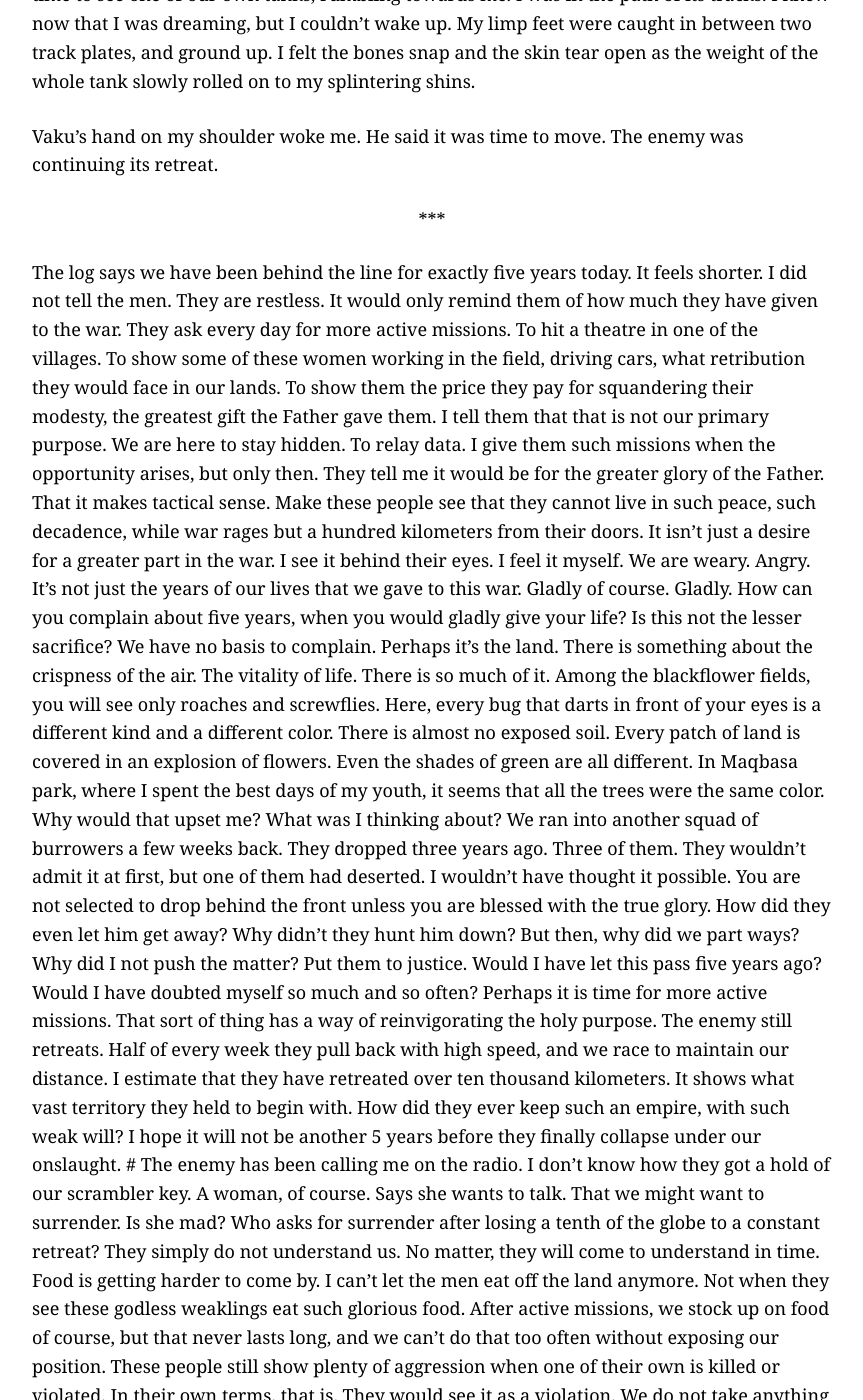
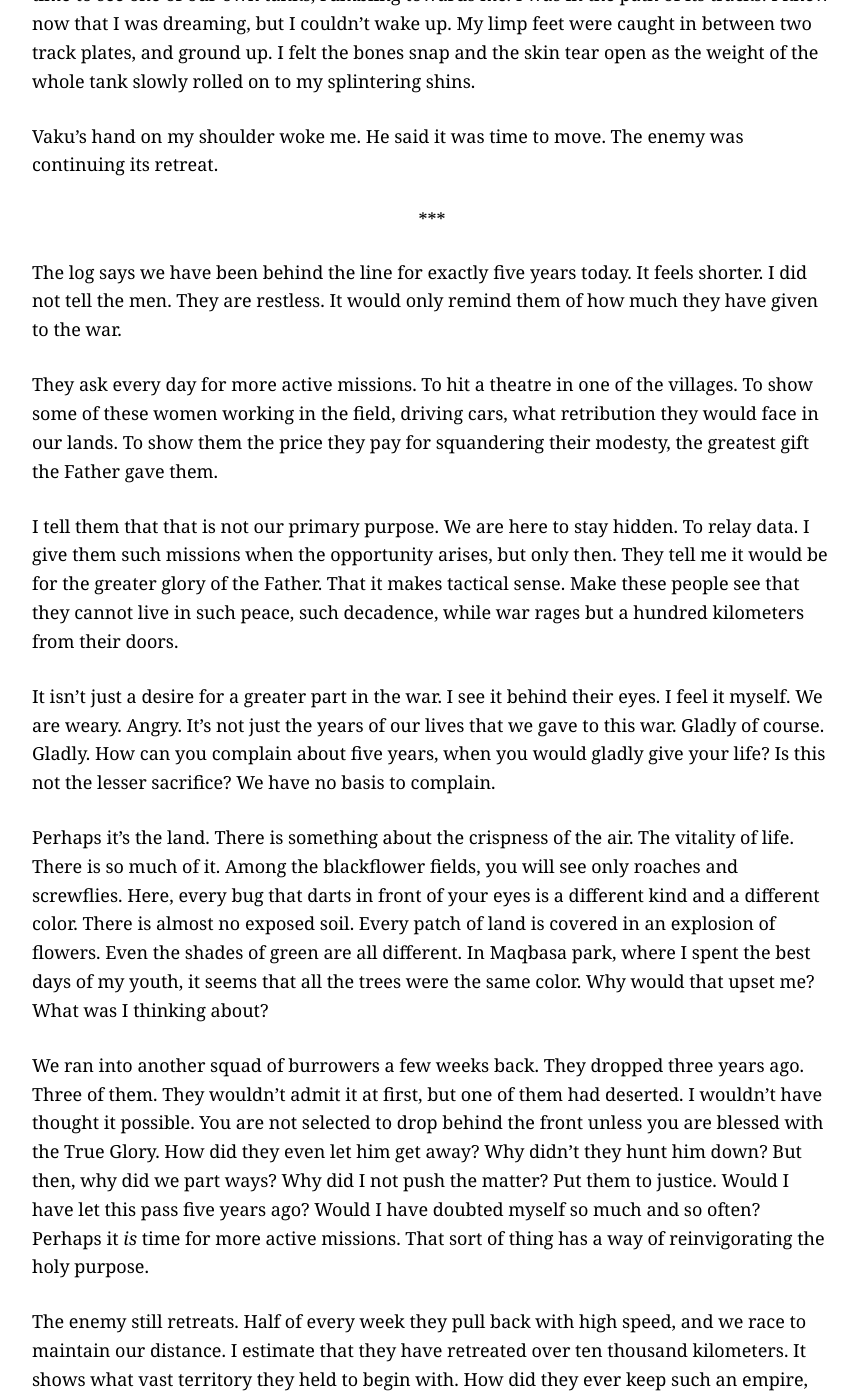
Before and after one commit to pbloem/profane-tmesis, a Jekyll site: the page built from infinite-high-ground.md, in a window 1280 px wide and 1400 px high, scrolled down 4266 px. Shown: the whole window, without its empty margins (208-1071 px from the left). Built offline with Jekyll 4.4.1, drawn with Linux system fonts in a browser that asks for light colours; our own code applies the rules of GitHub Pages for plain Markdown files; some of the changed text lies outside the part shown.

Commit message:
Update infinite-high-ground.md

```diff
--- a/infinite-high-ground.md
+++ b/infinite-high-ground.md
@@ -67,53 +67,96 @@ Vaku's hand on my shoulder woke me. He said it was time to move. The enemy was c
 ---
 
 The log says we have been behind the line for exactly five years today. It feels shorter. I did not tell the men. They are restless. It would only remind them of how much they have given to the war.
+
 They ask every day for more active missions. To hit a theatre in one of the villages. To show some of these women working in the field, driving cars, what retribution they would face in our lands. To show them the price they pay for squandering their modesty, the greatest gift the Father gave them.
+
 I tell them that that is not our primary purpose. We are here to stay hidden. To relay data. I give them such missions when the opportunity arises, but only then. They tell me it would be for the greater glory of the Father. That it makes tactical sense. Make these people see that they cannot live in such peace, such decadence, while war rages but a hundred kilometers from their doors.
+
 It isn't just a desire for a greater part in the war. I see it behind their eyes. I feel it myself. We are weary. Angry. It's not just the years of our lives that we gave to this war. Gladly of course. Gladly. How can you complain about five years, when you would gladly give your life? Is this not the lesser sacrifice? We have no basis to complain.
+
 Perhaps it's the land. There is something about the crispness of the air. The vitality of life. There is so much of it. Among the blackflower fields, you will see only roaches and screwflies. Here, every bug that darts in front of your eyes is a different kind and a different color. There is almost no exposed soil. Every patch of land is covered in an explosion of flowers. Even the shades of green are all different. In Maqbasa park, where I spent the best days of my youth, it seems that all the trees were the same color. Why would that upset me? What was I thinking about?
-We ran into another squad of burrowers a few weeks back. They dropped three years ago. Three of them. They wouldn't admit it at first, but one of them had deserted. I wouldn't have thought it possible. You are not selected to drop behind the front unless you are blessed with the true glory. How did they even let him get away? Why didn't they hunt him down?
+
+We ran into another squad of burrowers a few weeks back. They dropped three years ago. Three of them. They wouldn't admit it at first, but one of them had deserted. I wouldn't have thought it possible. You are not selected to drop behind the front unless you are blessed with the True Glory. How did they even let him get away? Why didn't they hunt him down?
 But then, why did we part ways? Why did I not push the matter? Put them to justice. Would I have let this pass five years ago? Would I have doubted myself so much and so often?
-Perhaps it is time for more active missions. That sort of thing has a way of reinvigorating the holy purpose.
+Perhaps it _is_ time for more active missions. That sort of thing has a way of reinvigorating the holy purpose.
+
 The enemy still retreats. Half of every week they pull back with high speed, and we race to maintain our distance. I estimate that they have retreated over ten thousand kilometers. It shows what vast territory they held to begin with. How did they ever keep such an empire, with such weak will? I hope it will not be another 5 years before they finally collapse under our onslaught.
-#
+
+---
+
 The enemy has been calling me on the radio. I don't know how they got a hold of our scrambler key. A woman, of course. Says she wants to talk. That we might want to surrender. Is she mad? Who asks for surrender after losing a tenth of the globe to a constant retreat? They simply do not understand us. No matter, they will come to understand in time.
+
 Food is getting harder to come by. I can't let the men eat off the land anymore. Not when they see these godless weaklings eat such glorious food. After active missions, we stock up on food of course, but that never lasts long, and we can't do that too often without exposing our position. These people still show plenty of aggression when one of their own is killed or violated. In their own terms, that is. They would see it as a violation. We do not take anything from them that they didn't squander already. We are only vessels for the Father's wrath.
+
 We have taken to pretending to be them. Vaku is good at their language. He dresses up in their clothes and asks for food. It took us a while to figure that out. These people don't use coin, so we can't pay for anything. Vaku started out by stealing, but it's hard to steal enough food for four men to survive. After a while, he was caught, and he felt sure that they would imprison him. Perhaps even mutilate him. They still do that in the south of Maqbasa-bar, where Vaku is from.
+
 Of course they don't do that here. I could have told him that. But I didn't expect what happened next. They asked him why he needed to steal. He made up a story about being thrown out of his house. They didn't seem to believe him, but they let him leave with the food. They just gave it.
-I don't understand how these people survived for so long. We all know the instinct to give to the beggar. The Father teaches that we must be charitable. But the people in the streets are suffering from blackflower-syrup addiction. They are there to conquer their own weakness. Any money given directly to them is not spent to their benefit. The Temple is the vessel for His benevolence. The Temple can distribute our money so that it does good to all His children.
+
+I don't understand how these people survived for so long. We all know the instinct to give to the beggar. The Father teaches that we must be charitable. But the people in the streets are suffering from addiction to the blackflower-syrup. The Father put them there to conquer their own weakness. Any money given directly to them is not spent to their benefit. The Temple is the vessel for His benevolence. The Temple can distribute our money so that it does good to all His children.
+
 In any case, another way in which their misguided weakness speeds along our advance. We can more or less ask them for what we need, and they seem happy enough to feed us and clothe us. Vaku tells me that he has all but stopped making up stories. He assures me that all the other people still pay. There is still money here, even though they pay it by tapping their rings or waving a card. Everybody seems to have a ritual all their own. But if Vaku says he cannot pay, they give it to him for free. Even boots and coats we have taken from them like this.
+
 The strange thing is, the easier it is to take things from them, the more uneasy the men become about it. Especially Vaku, he keeps saying that he'd prefer it if we could somehow steal some money. Then he could pay. When I ask him why that would be better, he says it might be less conspicuous, but he knows it's meaningless. The front is one hundred kilometers behind us. In a few weeks all these people will be killed or captured. Their smiles and their misguided charity will not save them from a life among the saltwort and the blackflower.
+
 The woman on the radio says we are not winning the war. We are slowly losing. The front is advancing on Maqbasa-bar by kilometers a week, she says. The first rule of war propaganda. Whatever truths we speak, they will simply repeat the reverse back twice as loudly. We do the same thing with our internal propaganda. If the dissident factions say we're godless, the first thing we tell our people is that they are godless. If the dissidents say we are oppressive, we say that their aim is to oppress.
+
 Still, I must admit that something about her intonation gets under my skin. It is as though it doesn't really matter to her whether I believe it.
-I checked the heat signatures on the satellite feed. The front is there. Right on our backs. I'll tell the men to fall back a little this week. Check with our own eyes that the front is still there.
+
+I checked the heat signatures on the satellite feed. The front is there. Right on our backs. I'll tell the men to fall back a little this week. Then we will be able to see with our own eyes, how wrong this woman is.
+
 They have stopped asking for active missions. In fact, the whole subject seems to cause a great depressive mood among them. The last one was half a year ago, and I don't know how to describe it. It was like everybody was acting. We did everything as we have done so many times before, but somehow much more quietly. We didn't shout or scream, so all we could hear were the infidels wailing and pleading and begging. There was no real celebration afterwards. Nobody speaks about it.
-#
+
+---
+
 We have taken to wearing only their clothes. It was unavoidable, I suppose. I ordered the men to tear out their insignia from the remainders of their faded uniforms and to wear them around their arms, under these thin linen shirts that the enemy wears. The marks of our people and of our Father will always be closest to their skin.
+
 Since we now appear like them, it makes little sense to hide anymore. Over the last year, Vaku has taught us to speak their language. It's surprisingly easy to pick up. I find myself thinking in it half the time. Five years ago that would have disgusted me.
+
 We pay for our food now. Vaku was right. Somehow it's easier that way. We discovered that there is a kind of itinerant lifestyle in their culture that is indulged. It seems an aspect of human freedom that they value. If people wish to live on the fringes of society, most of them agree that that should be allowed if not actively encouraged. It allows us to do odd jobs, mostly simple farmwork, to scrape together a living.
+
 I once asked one of  them what the benefit is of this indulgence to their land and people. Why allow such a lack of loyalty to their culture? They don't seem to have a word for Empire, or if they do, they don't use it often. He didn't understand what I was trying to ask. This happens often: they are eager to answer any question you ask, but they are somehow stumped by the simplest things.
-#
+
+---
+
 We lost Amerestin. He left in the night. We didn't hunt him down. We barely talked about it.
+
 I don't think he went over to them. It's not that he still believes in the cause. That fire has dimmed in all of us. It's the other thing. The thing we don't talk about. It's probably the main reason we move on with the speed we do. It's hard to take. The way they look at you with such welcoming eyes. Such charity and friendliness.
+
 He didn't leave because he wanted to be one of them. He just didn't want to be one of us anymore.
-#
+
+---
+
 Vaku and Ren are gone too, both in the same night. They must have decided independently. None of us talked much at all anymore. I like to imagine that they left at the exact same time, by pure coincidence. If they crossed paths one final time, there would have been nothing to say.
+
 I'm by myself now. Amarestin had the right idea. It's easier this way. Fundamentally, it doesn't change anything. I can't let the front catch up with me. I can't imagine I would pass as anything but a deserter. The woman on the radio keeps me company. I don't answer, but I like the sound of her voice.
+
 She still claims that the front is slowly advancing on Maqbasa-bar every day. She must know that isn't true. I've fallen back to visual range. I can see our tanks in the distance. I still send updates every now and then, and they still confirm receipt. The war plan is in full effect. All these people who have fed me and clothed me have been sent to die in our disgusting fields. Our miserable Empire will chew them up and spit out their bones.
-Perhaps I should talk to her. Perhaps there is something I can do. Some way I can help. What if I know something. Perhaps with enough men like me, who are hardened by the other side. Perhaps we can help to stop this unending retreat. Perhaps we can inspire them, just once, to embrace the reality of their world and to defend what they have. Isn't it worth defending?
-#
+
+Perhaps I should talk to her. Perhaps there is something I can do. Some way I can help. What if I know something. Perhaps with enough men like me, who are hardened by the other side. Perhaps we can help to stop this unending retreat. Perhaps we can inspire them, just once, to embrace the reality of what is happpening and to defend what they have. Isn't it worth defending?
+
+---
+
 I am nothing but a petulant child. A melting snowflake in a thunderstorm who thought he could somehow control the lightning. For all my guilt and loneliness, that's the one thing I still gave myself. A part in any of this. A role to play.
+
 I spoke to her. I told her how wrong she was. How she must know she was wrong. That I could see our tanks with my own eyes, and they were advancing. The numbers were as great as they were five years ago. The line was still strong and as wide as a continent. The supply lines were holding.
+
 They say the mark of a great warrior is the laconic phrase. It took her two words, to break my final defences, and to show me truly, how insignificant my part had been. Two words, to show that we never had any chance of winning this war. The only question there had ever been was how they would win it with dignity. With as little bloodshed as possible.
+
 Of course we cannot see the strategy. We are peasants, steeped in warfare and brutality. It took me a decade of living among them, of speaking their language, of wearing their clothes, to see that they could not possibly want to take our land. What they want is to change our ways. To open our eyes. To help us mature, and to help us take control.
+
 Goals, they knew, that take time. Goals that require exposure. Goals that can only be achieved when force and violence is removed.
 
 "Your tanks."
 
 I suppose I had been lying to myself. If I had been thinking clearly, I would have realized immediately that I should have seen their tanks, not ours.
+
 Our frontline units are as dazed as I am. Going through the motions, progressing slowly, but never firing a shot. They have been living in enemy territory for years now. The supply lines aren't holding. They're gone, and the enemy is feeding us.
+
 The trick is really very simple. At every retreat, a small proportion of their forces stays behind. Hidden here and there, by simple camouflage. As the front moves back, their line thins out, slowly, but steadily, keeping perfectly in check with the diminishing morale on our side. By the time we're taking their food and talking to their farmers, there is no need for their tanks anymore. Our line moves forward at a steady pace, no shots fired.
-Behind the line, their troops reform, and a new front is created. She said that if you look at it on a map, their line doesn't really move at all. It's more like a gradient of troop density that our line moves through, and slowly dissolves into. Individual troops move around like convection rolls in gently boiling water, but the overall density of their troops remains stable. The only real change is that the gradient slowly stretches out, working its way into our territory as wave after wave of our men is filtered through.
+
+Behind the line, their troops reform, and a new front is created. She said that if you look at it on a map, their line doesn't really move at all. It's more like a gradient of troop density that our line moves through, and slowly dissolves into. Their troops move around like convection rolls in gently boiling water, but the overall density remains stable. The only real change is that the gradient slowly stretches out, working its way into our territory as wave after wave of our men is filtered through.
+
 By the end, there won't be any decisive battle or great fight for dominance. Every one of our people will simply pass through this fish trap and come out as one of theirs.
-It's not without loss or suffering. Their soldiers still fight. And those who dare to settle near the front line still risk great... well. A price is paid. But they have enough people who seek a life of risk. Or who are genuinely willing to die for the fundamentals of their society. Did they really understand, though, I wonder, what they were signing up for? Can you really understand, if you grew up on this side of the war?
+It's not without loss or suffering. Their soldiers still fight. And those citizens who dare to settle near the front line still risk great... well. A price is paid. But they have enough people who seek a life of risk. Or who are genuinely willing to die for the fundamentals of their society. Did they really understand, though, I wonder, what they were signing up for? Can you really understand, if you grew up on this side of the war?
+
 I told her, you must know what we've done. Can you really accept us into your society without punishment? She paused at that. She says there is a process. For people like me, who are guilty of the worst. It isn't easy, but it usually works. She says it has done for centuries.
```
